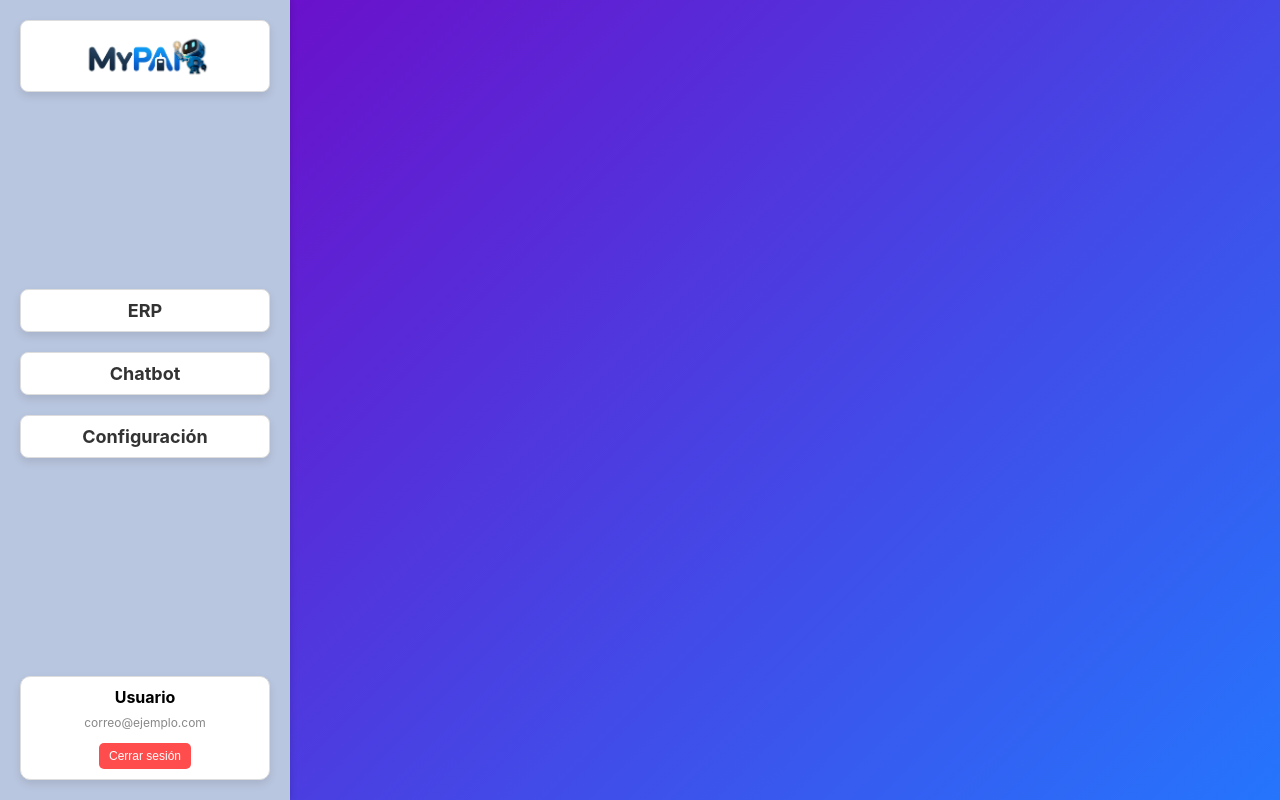
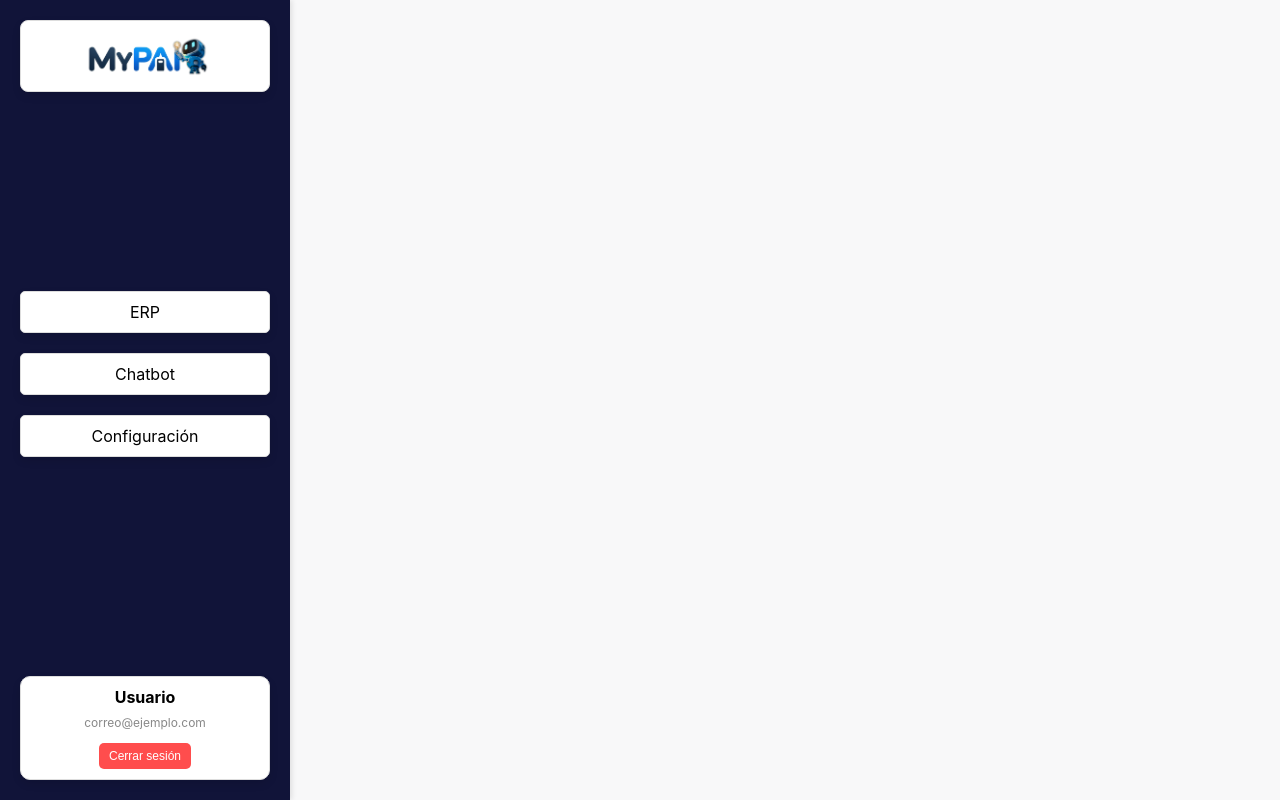
Before and after one commit to JhonRRA/Huawei-mypai, a React (Create React App) app in the folder my-web-app/: page /dashboard in a window 1280 px wide. Built offline with nearby package versions, Linux system fonts and the light colour scheme.

Commit message:
modificacionColores

```diff
--- a/my-web-app/src/components/Dashboard.js
+++ b/my-web-app/src/components/Dashboard.js
@@ -1,11 +1,22 @@
-import React from "react";
-import { Link, Route, Routes } from "react-router-dom";
+import React, { useState } from "react";
+import { Link, Route, Routes, useNavigate } from "react-router-dom";
 import Chatbot from "./Chatbot";
 import ERP from "./ERP";
-import Configuracion from "./Configuracion"; // Importamos el componente de configuración
+import Configuracion from "./Configuracion";
 import "../styles/Dashboard.css";
 
 const Dashboard = () => {
+  const navigate = useNavigate();
+  const [activeMenu, setActiveMenu] = useState(""); // Estado para rastrear el botón activo
+
+  const handleLogout = () => {
+    navigate("/login");
+  };
+
+  const handleMenuClick = (menu) => {
+    setActiveMenu(menu); // Actualiza el botón activo
+  };
+
   return (
     <div className="dashboard-container">
       <nav className="dashboard-sidebar">
@@ -15,34 +26,48 @@ const Dashboard = () => {
         </div>
         {/* Menú lateral con cuadros */}
         <ul className="sidebar-menu">
-          <li className="menu-item">
-            <div className="menu-box">
-              <Link to="/dashboard/erp" className="menu-link">ERP</Link>
-            </div>
+          <li className={`menu-item ${activeMenu === "erp" ? "active" : ""}`}>
+            <Link
+              to="/dashboard/erp"
+              className="menu-box"
+              onClick={() => handleMenuClick("erp")} // Activa el botón y redirige
+            >
+              ERP
+            </Link>
           </li>
-          <li className="menu-item">
-            <div className="menu-box">
-              <Link to="/dashboard/chatbot" className="menu-link">Chatbot</Link>
-            </div>
+          <li className={`menu-item ${activeMenu === "chatbot" ? "active" : ""}`}>
+            <Link
+              to="/dashboard/chatbot"
+              className="menu-box"
+              onClick={() => handleMenuClick("chatbot")}
+            >
+              Chatbot
+            </Link>
           </li>
-          <li className="menu-item">
-            <div className="menu-box">
-              <Link to="/dashboard/configuracion" className="menu-link">Configuración</Link>
-            </div>
+          <li className={`menu-item ${activeMenu === "configuracion" ? "active" : ""}`}>
+            <Link
+              to="/dashboard/configuracion"
+              className="menu-box"
+              onClick={() => handleMenuClick("configuracion")}
+            >
+              Configuración
+            </Link>
           </li>
         </ul>
         {/* Información del usuario */}
         <div className="user-box">
           <p className="username">Usuario</p>
           <p className="user-email">correo@ejemplo.com</p>
-          <button className="logout-button">Cerrar sesión</button>
+          <button className="logout-button" onClick={handleLogout}>
+            Cerrar sesión
+          </button>
         </div>
       </nav>
       <div className="dashboard-content">
         <Routes>
           <Route path="erp" element={<ERP />} />
           <Route path="chatbot" element={<Chatbot />} />
-          <Route path="configuracion" element={<Configuracion />} /> {/* Nueva ruta */}
+          <Route path="configuracion" element={<Configuracion />} />
         </Routes>
       </div>
     </div>
--- a/my-web-app/src/styles/Dashboard.css
+++ b/my-web-app/src/styles/Dashboard.css
@@ -10,7 +10,7 @@
     flex-direction: column;
     justify-content: space-between; /* Esto asegura que los elementos se distribuyan bien */
     width: 250px;
-    background-color: #b9c6df;
+    background-color: #111439;
     padding: 20px;
     box-shadow: 2px 0 5px rgba(0, 0, 0, 0.1);
     position: relative;
@@ -53,6 +53,24 @@
 
 .menu-link:hover {
   color: #007BFF; /* Cambia el color al pasar el mouse */
+}
+
+
+/* Estilo normal para el cuadro */
+.menu-box {
+  padding: 10px;
+  border: 1px solid #ddd;
+  background-color: #fff;
+  border-radius: 5px;
+  text-align: center;
+  transition: background-color 0.3s ease;
+}
+
+/* Estilo cuando está activo */
+.menu-item.active .menu-box {
+  background-color: #007bff;
+  color: #fff;
+  border-color: #0056b3;
 }
 
 
@@ -103,7 +121,7 @@
     flex: 1;
     padding: 20px;
     overflow-y: auto;
-    background: linear-gradient(135deg, #6a11cb 0%, #2575fc 100%);
+    background: linear-gradient(135deg, #F8F8F9 0%, #F8F8F9 100%);
   }
 
 /* Contenedor del logo */
@@ -131,21 +149,32 @@
 
 
 /* Estilo para cada cuadro en el menú lateral */
+/* Estilo general para los cuadros */
 .menu-box {
+  display: block; /* Asegura que el enlace abarque todo el cuadro */
+  padding: 10px;
+  border: 1px solid #ddd;
   background-color: #fff;
-  border: 1px solid #ddd;
-  border-radius: 8px;
-  padding: 10px;
-  margin-bottom: 15px;
+  border-radius: 5px;
   text-align: center;
-  box-shadow: 0px 4px 8px rgba(0, 0, 0, 0.1);
-  transition: transform 0.2s, box-shadow 0.2s;
+  text-decoration: none; /* Elimina subrayados del texto del enlace */
+  color: inherit; /* Usa el color del contenedor */
+  transition: background-color 0.3s ease, color 0.3s ease;
 }
 
+/* Estilo activo */
+.menu-item.active .menu-box {
+  background-color: #007bff;
+  color: #fff;
+  border-color: #0056b3;
+}
+
+/* Efecto hover */
 .menu-box:hover {
-  transform: translateY(-3px);
-  box-shadow: 0px 6px 12px rgba(0, 0, 0, 0.15);
+  background-color: #f0f0f0;
+  cursor: pointer;
 }
+
 
 /* Ajustes de los enlaces dentro del cuadro */
 .menu-link {
```
